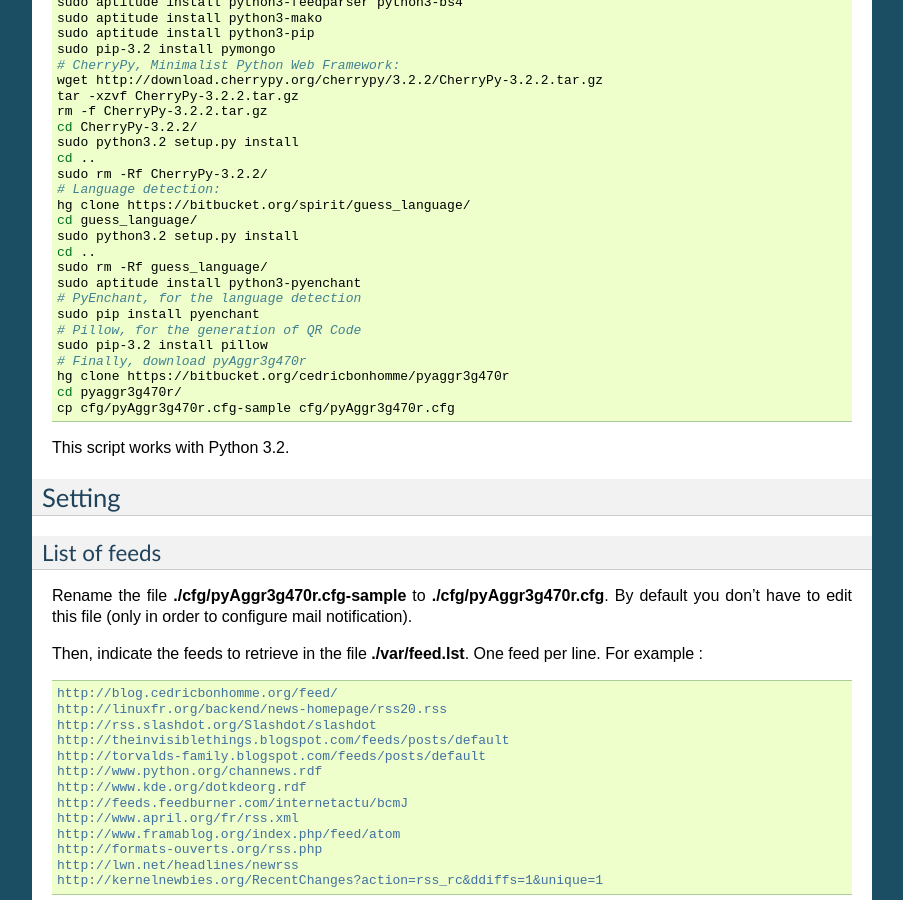
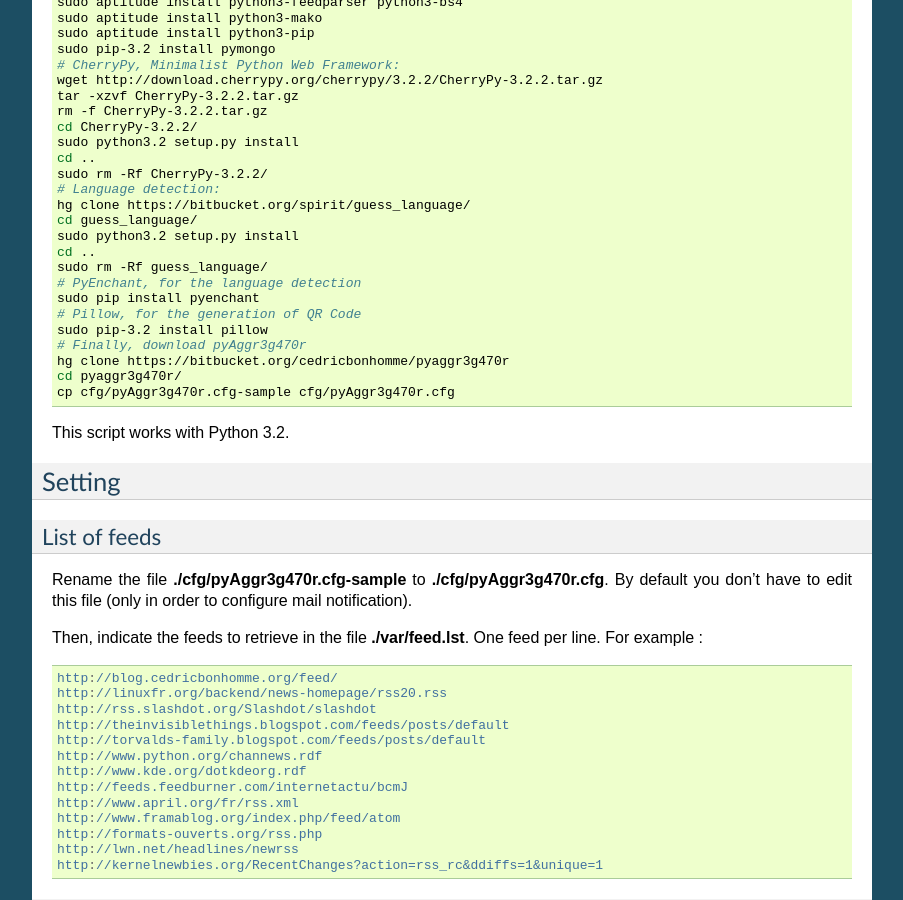
Before and after one commit to cedricbonhomme/newspipe, a Sphinx documentation site: the page built from docs/index.rst, in a window 1280 px wide and 900 px high, scrolled down 1062 px. Shown: the whole window, without its empty margins (198-1101 px from the left). Built offline with Sphinx 7.4.7, drawn with Linux system fonts in a browser that asks for light colours.

Commit message:
Duplicate installation of PyEnchant.

```diff
--- a/docs/index.rst
+++ b/docs/index.rst
@@ -83,7 +83,6 @@
     sudo python3.2 setup.py install
     cd ..
     sudo rm -Rf guess_language/
-    sudo aptitude install python3-pyenchant
     # PyEnchant, for the language detection
     sudo pip install pyenchant
     # Pillow, for the generation of QR Code
```
